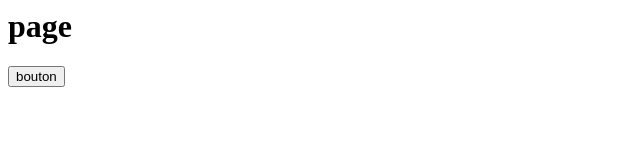
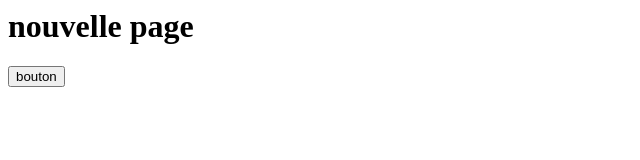
Before and after one commit to diaise/piment, a plain HTML site: page index.html in a window 1280 px wide. Shown: the whole page, without its empty margins (0-640 px from the left). Drawn offline with Linux system fonts and the light colour scheme.

Commit message:
modification-titre

```diff
--- a/index.html
+++ b/index.html
@@ -1,2 +1,2 @@
-<h1>page</h1>
+<h1>nouvelle page</h1>
 <button>bouton</button>
```
